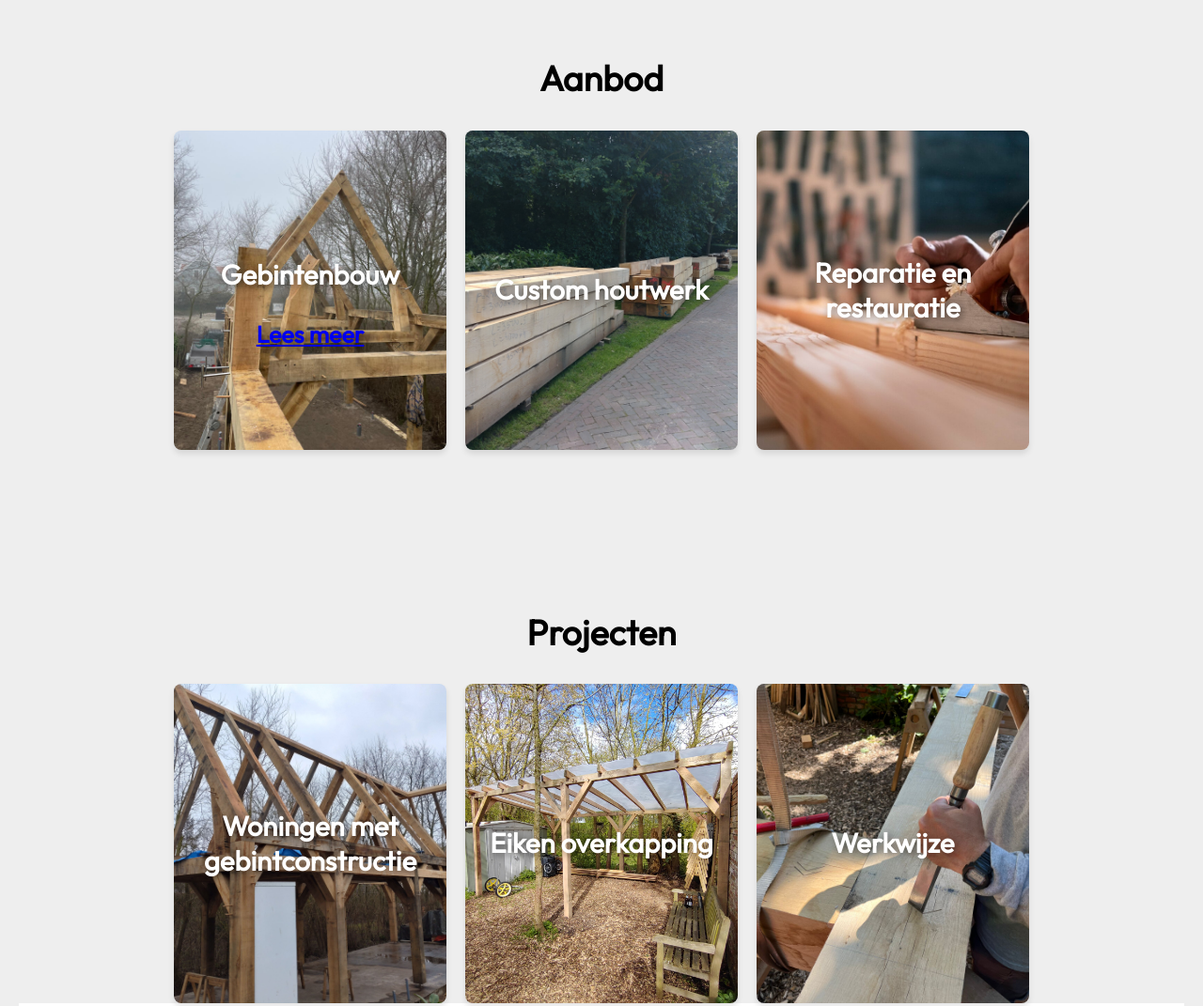
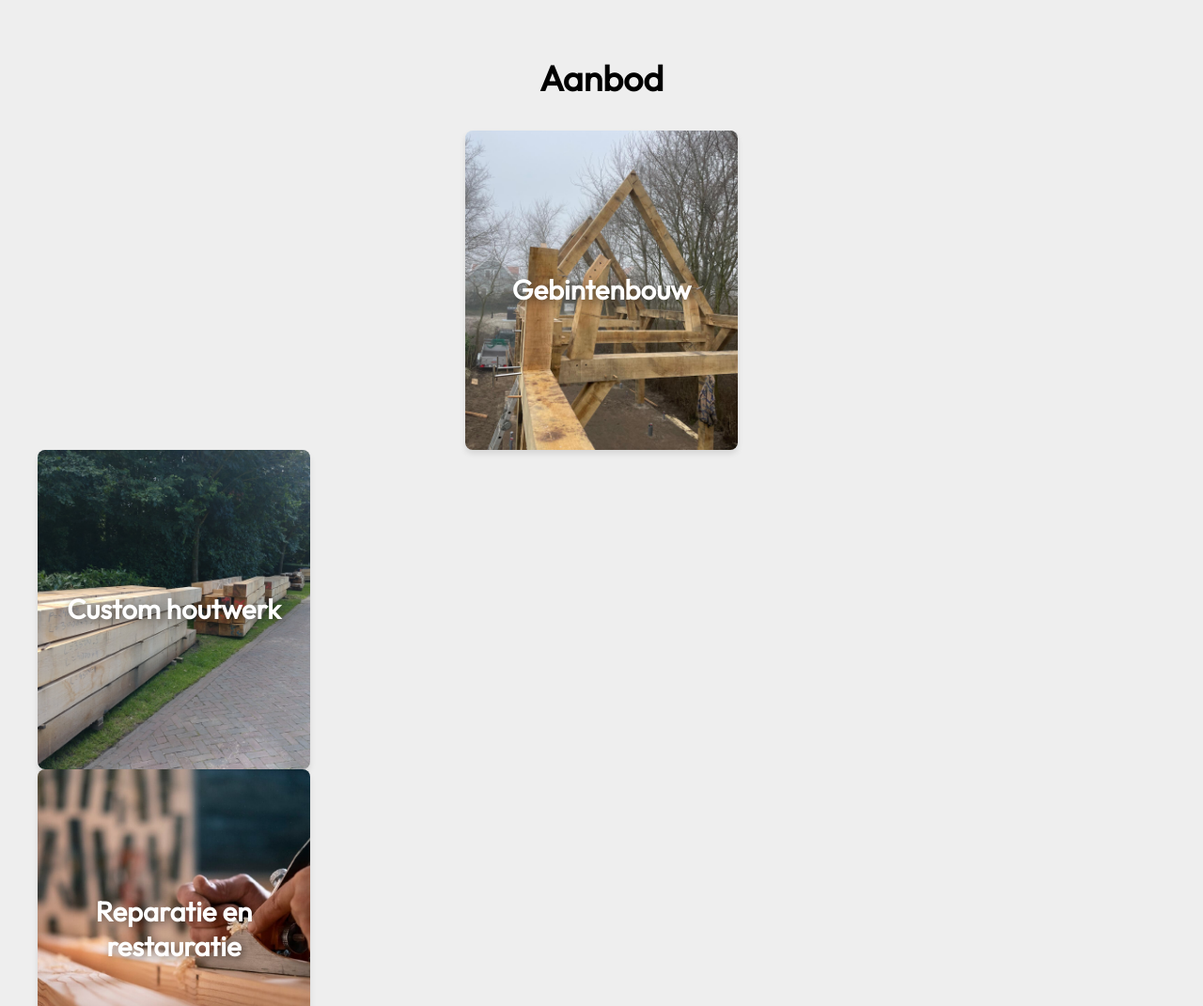
Before and after one commit to Houtwerk/houtwerk.github.io, a plain HTML site: page index.html in a window 1280 px wide. Shown: the part 760-1831 px from the top of the page at 94% size. Drawn offline with Linux system fonts and the light colour scheme.

Commit message:
Update index.html

```diff
--- a/index.html
+++ b/index.html
@@ -101,6 +101,17 @@
         background-size: cover;
         background-position: center;
       }
+
+      .card-link {
+  text-decoration: none;
+  color: inherit;
+  display: block;
+  transition: transform 0.2s ease;
+}
+
+.card-link:hover {
+  transform: scale(1.02);
+}
 
       .card-gebintenbouw {
         background-image: url('images/opbouw_spanten1.1-min.jpg');
@@ -331,9 +342,11 @@
    <section class="Aanbod">
      <h2 id="aanbod">Aanbod</h2>
      <div class="cards">
-       <div class="card card-gebintenbouw">
-      <h3>Gebintenbouw</h3>
-      <a href="gebintenbouw.html" class="card-button">Lees meer</a>
+<a href="gebintenbouw.html" class="card-link">
+  <div class="card card-gebintenbouw">
+    <h3>Gebintenbouw</h3>
+  </div>
+</a>
        </div>
        <div class="card card-custom">
       <h3>Custom houtwerk</h3>
```
